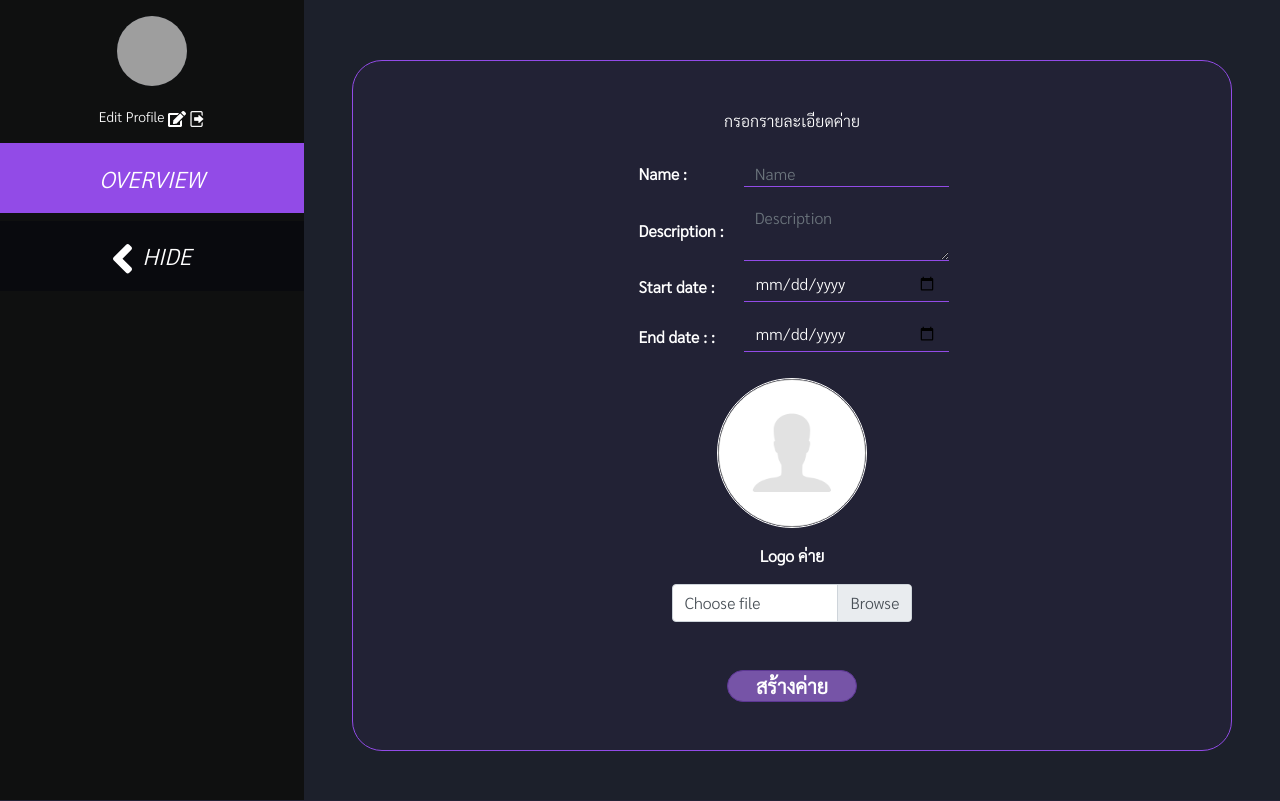
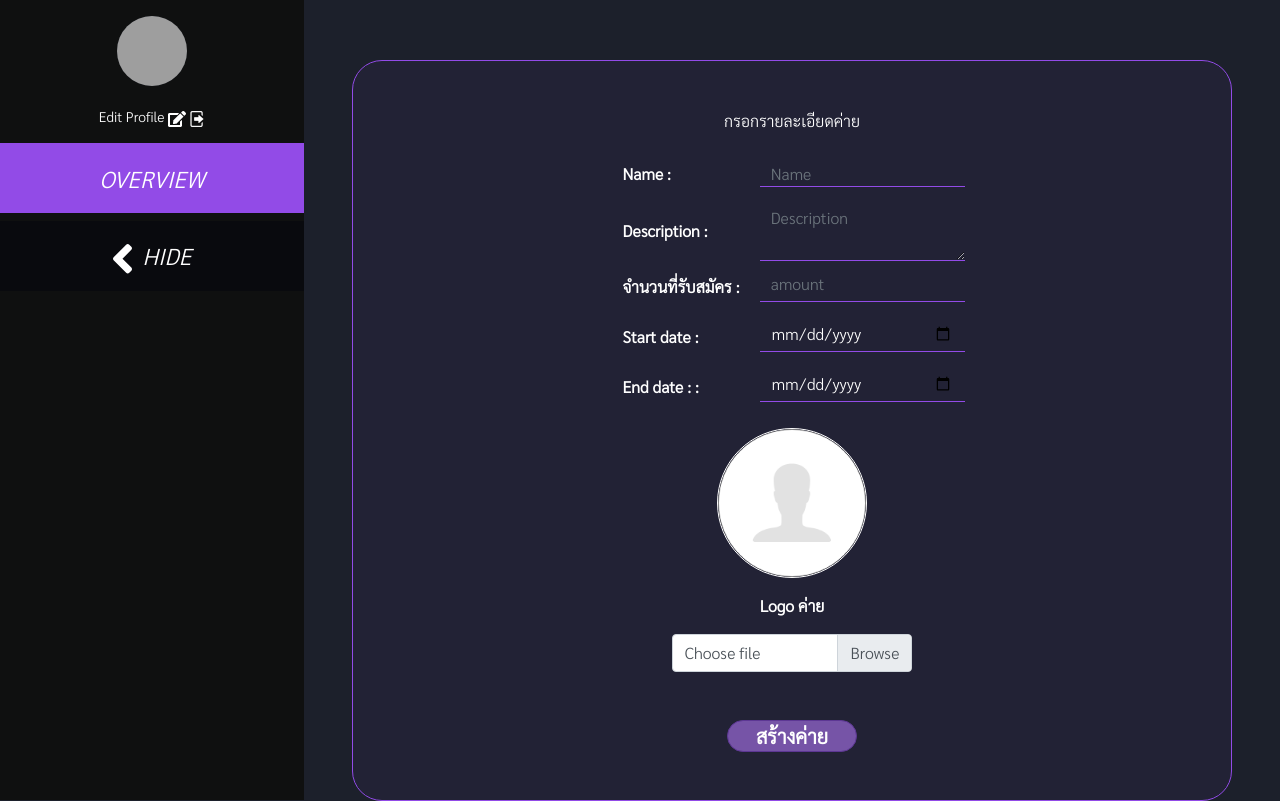
Before and after one commit to ongsuwannoo/RDMS, a Django app: page /camp/create_camp/ in a window 1280 px wide. Run offline with Django 3.2, Linux system fonts and the light colour scheme; the visitor is signed in with stand-in values (Sample User, id 1); lists and menus that the app fills with data are empty; some libraries are stand-ins or nearby versions; grey boxes are pictures that could not be loaded.

Commit message:
edit create_camp to add amount

```diff
--- a/camp/templates/create_camp.html
+++ b/camp/templates/create_camp.html
@@ -33,6 +33,19 @@
                             <div class="col ml-1">
                                 <textarea class="form-control input-box-reg" placeholder="Description" required
                                     name="desc"></textarea>
+                            </div>
+                        </th>
+                    </tr>
+                    <tr height="50">
+                        <th class="">
+                            <div class="col-md-auto text-left">
+                                จำนวนที่รับสมัคร :
+                            </div>
+                        </th>
+                        <th>
+                            <div class="col ml-1">
+                                <input type="text" class="form-control input-box-reg date" placeholder="amount"
+                                    required name="amount">
                             </div>
                         </th>
                     </tr>
--- a/camp/views.py
+++ b/camp/views.py
@@ -58,6 +58,7 @@ def create_camp(request):
         user = request.user
         name = request.POST.get('name')
         desc = request.POST.get('desc')
+        amount = request.POST.get('amount')
         start_date = request.POST.get('start_date')
         end_date = request.POST.get('end_date')
         logo = request.FILES.get('logo_pic')
@@ -65,6 +66,7 @@ def create_camp(request):
             head = user,
             name = name,
             desc = desc,
+            amount = amount,
             start_date = start_date,
             end_date = end_date,
             logo = logo
```
